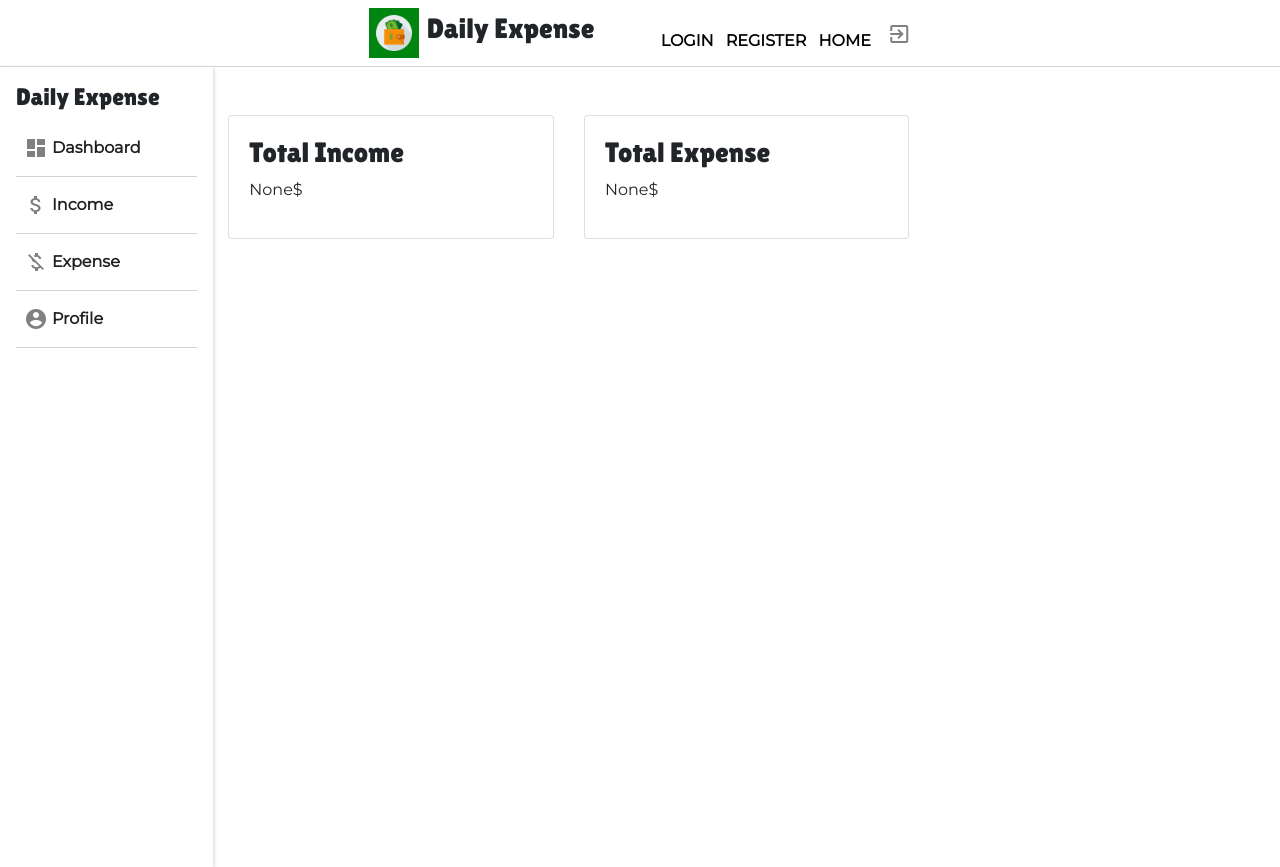
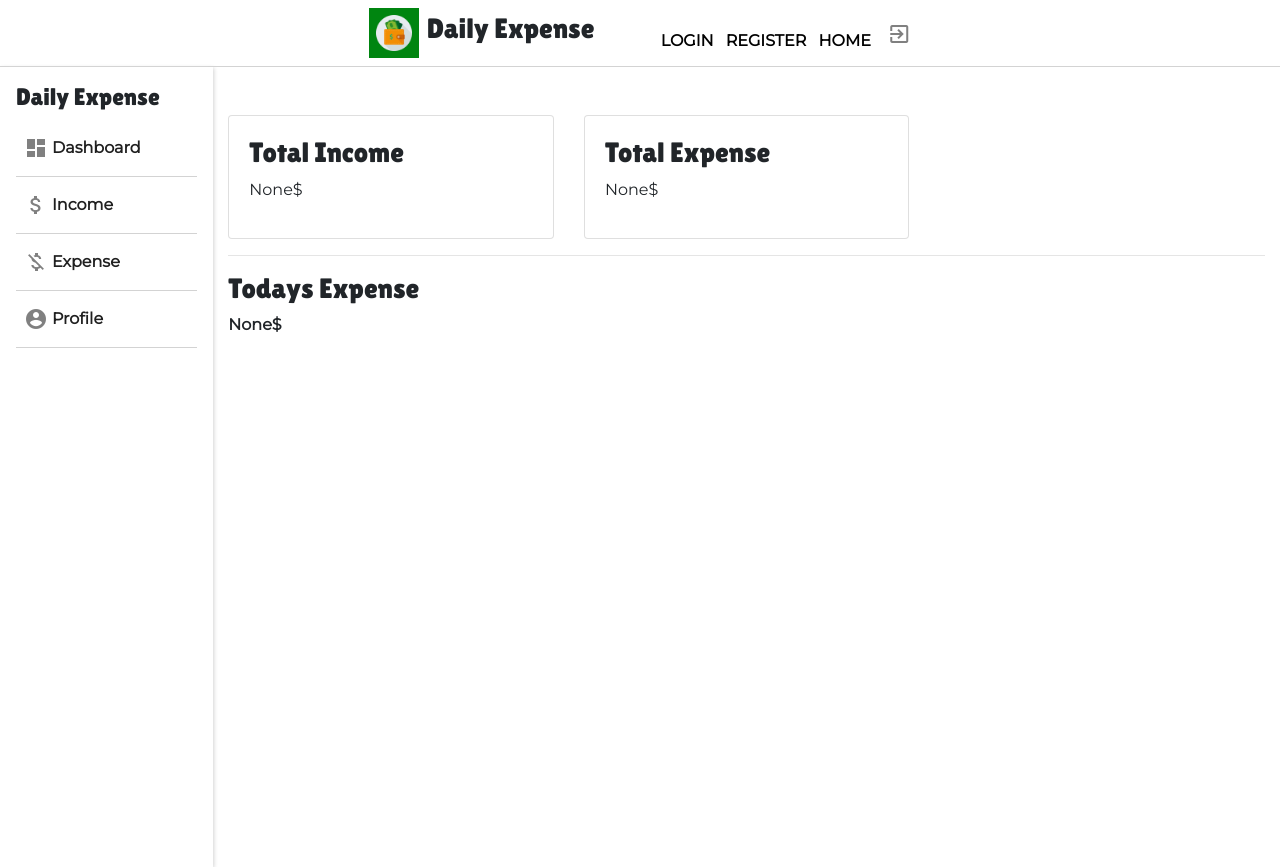
Before and after one commit to jithin0000/dailyexpense, a Django app: page /home/ in a window 1280 px wide. Run offline with Django 3.2, Linux system fonts and the light colour scheme; the visitor is signed in with stand-in values (Sample User, id 1); data that the repository does not hold is empty; some libraries are stand-ins or nearby versions.

Commit message:
updated home

```diff
--- a/home/templates/home/home.html
+++ b/home/templates/home/home.html
@@ -55,6 +55,13 @@
 						</div>
 					</div>
 				</div>
+				<hr>
+				<div class="row">
+					<div class="col-lg-4">
+						<h3>Todays Expense</h3>
+						<p><strong>{{todays_expense}}&#36; </strong></p>
+					</div>
+				</div>
 
 
 				{% endblock %}
--- a/home/views.py
+++ b/home/views.py
@@ -3,6 +3,7 @@ from django.contrib.auth.decorators import login_required
 
 from django.db.models import Sum
 from datetime import date
+import datetime
 # Create your views here.
 
 from income.models import Income
@@ -15,17 +16,24 @@ def home(request):
     income_sum = Income.objects.filter(user = request.user).aggregate(Sum('amount'))
     expense_sum = Expense.objects.filter(user = request.user).aggregate(Sum('amount'))
 
+
     todays_expense = Expense.objects.filter(
             created_on__year= date.today().year,
             created_on__month= date.today().month,
             created_on__day= date.today().day,
-            )
+            ).aggregate(Sum('amount'))
 
-    print(todays_expense)
+    yesterday = date.today() - datetime.timedelta(days=1)
+
+    yesterdays_expense = Expense.objects.filter(
+            created_on__year = yesterday.year, created_on__month = yesterday.month, created_on__day = yesterday.day
+            ).aggregate(Sum('amount'))
 
     context_object = {
             'total_income' : income_sum['amount__sum'],
-            'total_expense' : expense_sum['amount__sum']
+            'total_expense' : expense_sum['amount__sum'],
+            'todays_expense' : todays_expense['amount__sum'],
+            'yesterdays_expense' : yesterdays_expense['amount__sum'],
             }
 
     return render(request, 'home/home.html', context_object )
```
Also changed, not shown: expense/migrations/0002_auto_20200424_1006.py (added).
